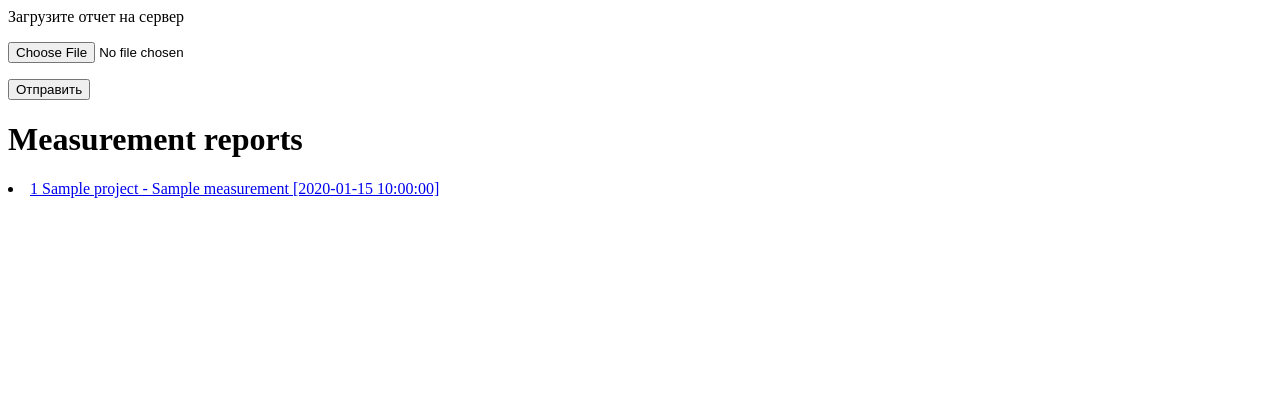
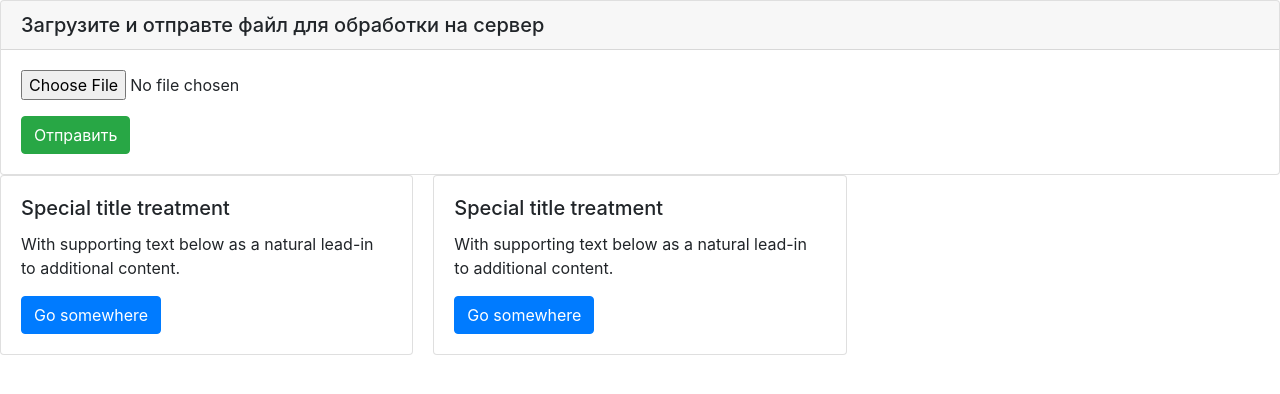
Before and after one commit to pdf-reports-parser/frontend, a Flask app: template frontend/templates/index.html in a window 1280 px wide. Shown: the top 394 px of the page. Run offline with Flask 2, Linux system fonts and the light colour scheme; the template is opened without the code that fills it: values that come from a table or form of the project are taken from there, most other values are stand-ins (such as "Sample title", 1, 10 or a date in 2020); some libraries are stand-ins or nearby versions.

Commit message:
Implement style

```diff
--- a/frontend/templates/index.html
+++ b/frontend/templates/index.html
@@ -1,22 +1,60 @@
-<html>
+<!doctype html>
+<html lang="en">
     <head>
+    <!-- Required meta tags -->
+        <meta charset="utf-8">
+        <meta name="viewport" content="width=device-width, initial-scale=1, shrink-to-fit=no">
+
+    <!-- Bootstrap CSS -->
+        <link rel="stylesheet" href="https://cdn.jsdelivr.net/npm/bootstrap@4.1.3/dist/css/bootstrap.min.css" integrity="sha384-MCw98/SFnGE8fJT3GXwEOngsV7Zt27NXFoaoApmYm81iuXoPkFOJwJ8ERdknLPMO" crossorigin="anonymous">
+
         <title>PDF-pars</title>
     </head>
     <body>
+
+        <div class="card">
+            <h5 class="card-header">Загрузите и отправте файл для обработки на сервер</h5>
+            <div class="card-body">
                 {% block content %}
                 {{ form.hidden_tag() }}
                 <form action="{{ url_for('index.index') }}" enctype="multipart/form-data" method="post">
-            <p>Загрузите отчет на сервер</p>
+                    <div class="form-group">
                         {{ form.file }}
-            <p><input type="submit" value="Отправить" /></p>
+                    </div>
+                    <button type="submit" class="btn btn-success">Отправить</button>
                 </form>
                 {% endblock %}
-        <h1>Measurement reports</h1>
+            </div>
+        </div>
+
+        <div class="card-columns">
         {% for measurement in measurements %}
-        <li><a href="{{ url_for('measurements.measurements', uid=measurement.uid) }}">
-            {{ measurement.uid }} {{ measurement.project }} - {{ measurement.subject }} [{{ measurement.date }}] <{{
-            measurement.responsible }}></a>
-        </li>
+            <div class="col-sm-15">
+                <div class="card">
+                    <div class="card-body">
+                        <h5 class="card-title">Special title treatment</h5>
+                        <p class="card-text">With supporting text below as a natural lead-in to additional content.</p>
+                        <a href="{{ url_for('measurements.measurements', uid=measurement.uid) }}" class="btn btn-primary">Go somewhere</a>
+                    </div>
+                </div>
+            </div>
         {% endfor %}
+            <div class="col-sm-15">
+                <div class="card">
+                    <div class="card-body">
+                        <h5 class="card-title">Special title treatment</h5>
+                        <p class="card-text">With supporting text below as a natural lead-in to additional content.</p>
+                        <a href="" class="btn btn-primary">Go somewhere</a>
+                    </div>
+                </div>
+            </div>
+        </div>
+
+
+<!-- Optional JavaScript -->
+<!-- jQuery first, then Popper.js, then Bootstrap JS -->
+        <script src="https://code.jquery.com/jquery-3.3.1.slim.min.js" integrity="sha384-q8i/X+965DzO0rT7abK41JStQIAqVgRVzpbzo5smXKp4YfRvH+8abtTE1Pi6jizo" crossorigin="anonymous"></script>
+        <script src="https://cdn.jsdelivr.net/npm/popper.js@1.14.3/dist/umd/popper.min.js" integrity="sha384-ZMP7rVo3mIykV+2+9J3UJ46jBk0WLaUAdn689aCwoqbBJiSnjAK/l8WvCWPIPm49" crossorigin="anonymous"></script>
+        <script src="https://cdn.jsdelivr.net/npm/bootstrap@4.1.3/dist/js/bootstrap.min.js" integrity="sha384-ChfqqxuZUCnJSK3+MXmPNIyE6ZbWh2IMqE241rYiqJxyMiZ6OW/JmZQ5stwEULTy" crossorigin="anonymous"></script>
     </body>
 </html>
```
Lines whose indentation alone changed are shown as unchanged.
